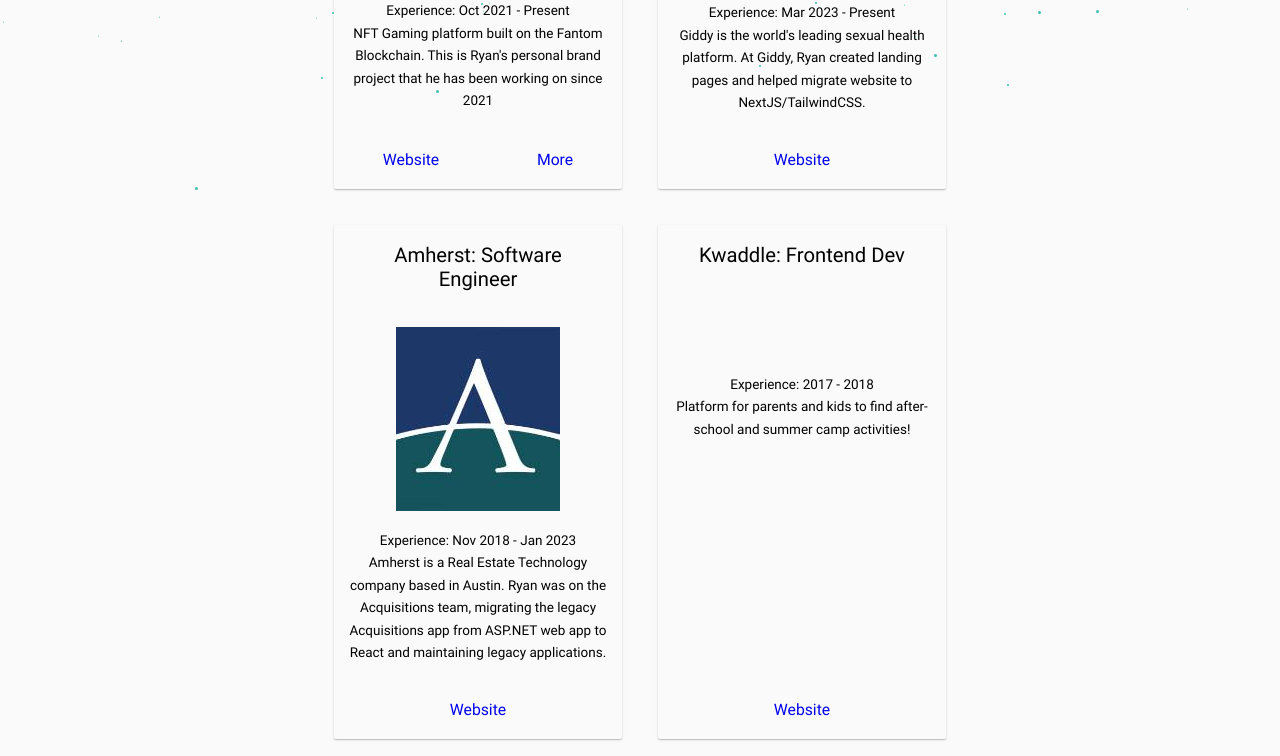
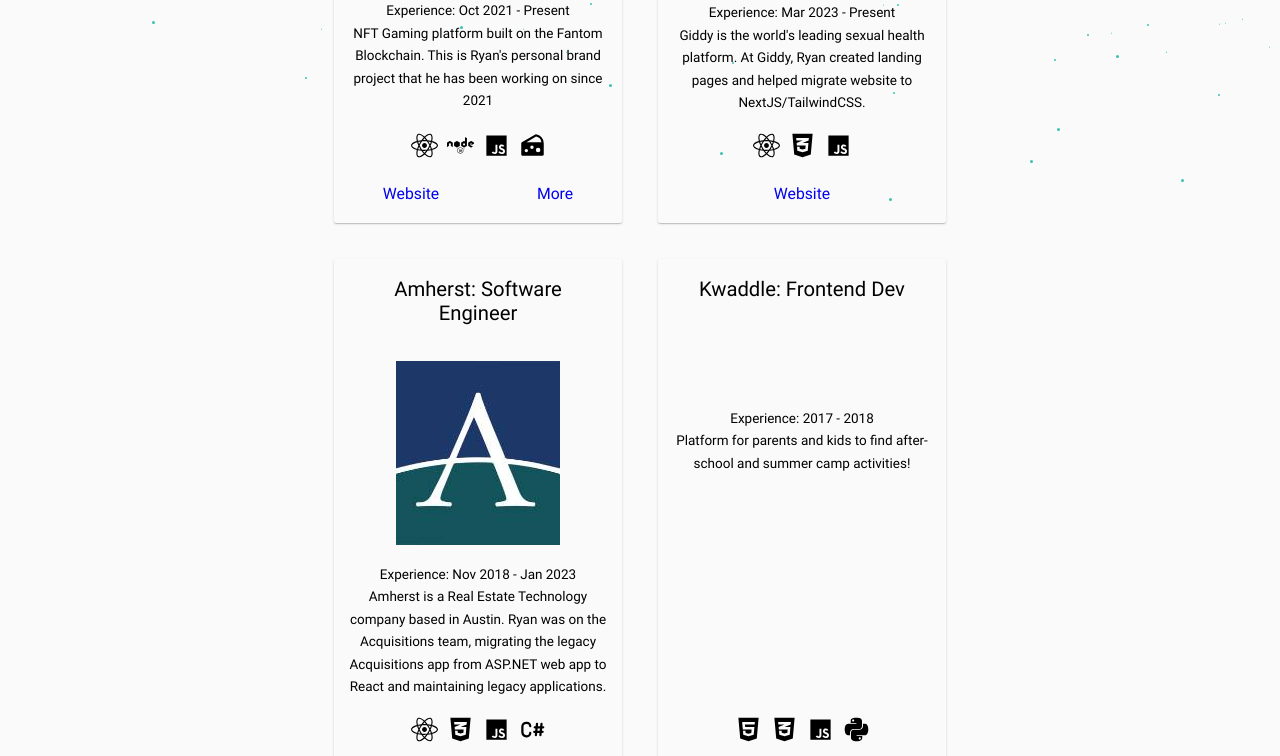
Before and after one commit to Rhyngoh/Portfolio, a React (Create React App) app: page / in a window 1280 px wide. Shown: the part 2031-2787 px from the top of the page. Built offline with nearby package versions, Linux system fonts and the light colour scheme.

Commit message:
add icons

```diff
--- a/src/pages/PortfolioPage/portfolio-items.js
+++ b/src/pages/PortfolioPage/portfolio-items.js
@@ -2,7 +2,9 @@
 import Amherst from "./../../images/Amherst.jpg";
 import Giddy from "./../../images/Giddy.jpg";
 import Mowse from "./../../images/Mowse.PNG";
-
+import { FaReact, FaCss3Alt, FaHtml5, FaPython, FaNode } from "react-icons/fa";
+import { BiLogoJavascript, BiSolidCheese } from "react-icons/bi";
+import { TbBrandCSharp } from "react-icons/tb";
 const portfolioItems = [
   {
     name: "mowse",
@@ -18,9 +20,10 @@
           </div>
         </div>
         <div className="portfolio-item__icon">
-          <i className="fab fa-react"></i>
-          <i className="fab fa-css3"></i>
-          <i className="fab fa-js"></i>
+          <FaReact />
+          <FaNode />
+          <BiLogoJavascript />
+          <BiSolidCheese />
         </div>
         <div className="portfolio-item__links">
           <a
@@ -56,9 +59,9 @@
           </div>
         </div>
         <div className="portfolio-item__icon">
-          <i className="fab fa-react"></i>
-          <i className="fab fa-css3"></i>
-          <i className="fab fa-js"></i>
+          <FaReact />
+          <FaCss3Alt />
+          <BiLogoJavascript />
         </div>
         <div className="portfolio-item__links">
           <a
@@ -87,9 +90,10 @@
           </div>
         </div>
         <div className="portfolio-item__icon">
-          <i className="fab fa-react"></i>
-          <i className="fab fa-css3"></i>
-          <i className="fab fa-js"></i>
+          <FaReact />
+          <FaCss3Alt />
+          <BiLogoJavascript />
+          <TbBrandCSharp />
         </div>
         <div className="portfolio-item__links">
           <a
@@ -116,10 +120,10 @@
           </div>
         </div>
         <div className="portfolio-item__icon">
-          <i className="fab fa-html5"></i>
-          <i className="fab fa-css3"></i>
-          <i className="fab fa-js"></i>
-          <i className="fab fa-python"></i>
+          <FaHtml5 />
+          <FaCss3Alt />
+          <BiLogoJavascript />
+          <FaPython />
         </div>
         <div className="portfolio-item__links">
           <a
--- a/src/pages/ProjectPage/ProjectPage.js
+++ b/src/pages/ProjectPage/ProjectPage.js
@@ -12,12 +12,15 @@
   return (
     <div className="project-page" style={{ backgroundColor: bgPrimary }}>
       <div className="content-grid">
-        <h1 style={{ color: colorPrimary }}>UT Coding Bootcamp Projects</h1>
+        <h1 style={{ color: colorPrimary }}>Projects</h1>
         <div className="portfolio-wrapper">
           <style jsx="true">
             {`
               .portfolio-item {
                 background-color: ${colorPrimary};
+                color: ${textAlternate};
+              }
+              .portfolio-item > img {
                 color: ${textAlternate};
               }
               .portfolio-item a {
--- a/src/pages/ProjectPage/project-items.js
+++ b/src/pages/ProjectPage/project-items.js
@@ -1,86 +1,163 @@
-import React from 'react';
+import React from "react";
+import inspireden from "./../../images/inspireden.svg";
+import { FaReact } from "react-icons/fa";
+import { BiLogoJavascript } from "react-icons/bi";
+import { TbBrandNextjs, TbBrandOpenai } from "react-icons/tb";
 
-const projectItems = [{
-  name: 'hot-words',
-  render: (
-    <div className='portfolio-item'>
-      <div className='portfolio-item__title'>
-        Hot Words
+const projectItems = [
+  {
+    name: "InspirEden",
+    render: (
+      <div className="portfolio-item">
+        <div className="portfolio-item__title">InspirEden</div>
+        <img src={inspireden} alt="InspirEden" className="portfolio-item__img" />
+        <div className="portfolio-item__desc">
+          NextJS App using EdenAI API to generate inspirational images
+        </div>
+        <div className="portfolio-item__icon">
+          <FaReact />
+          <TbBrandNextjs />
+          <TbBrandOpenai />
+          <BiLogoJavascript />
+        </div>
+        <div className="portfolio-item__links">
+          <a
+            target="_blank"
+            rel="noopener noreferrer"
+            href="https://inspireden.vercel.app/"
+          >
+            Website
+          </a>
+          <a
+            target="_blank"
+            rel="noopener noreferrer"
+            href="https://github.com/Rhyngoh/Inspireden"
+          >
+            Github
+          </a>
+        </div>
       </div>
-      <div className='portfolio-item__desc'>
-        1-week coding challenge: Race your friends to type the most words!
-      </div>
-      <div className='portfolio-item__icon'>
-        <i className="fab fa-js"></i>
-        <i className="fas fa-database"></i>
-      </div>
-      <div className='portfolio-item__links'>
-        <a target="_blank" rel="noopener noreferrer" href="https://hotwords-1dcd8.firebaseapp.com/">Play</a>
-        <a target="_blank" rel="noopener noreferrer" href="https://github.com/Rhyngoh/HotWords">More</a>
-      </div>
-    </div>
-  )
-}, {
-  name: 'nyt-article-scrubber',
-  render: (
-    <div className='portfolio-item'>
-      <div className='portfolio-item__title'>
-        NYT Article Scrubber
-      </div>
-      <div className='portfolio-item__desc'>
-        SPA using React, React-router, Express, Node
-      </div>
-      <div className='portfolio-item__icon'>
-        <i className="fab fa-js"></i>
-        <i className="fab fa-react"></i>
-      </div>
-      <div className='portfolio-item__links'>
-        {/* <a target="_blank" rel="noopener noreferrer" href="https://warm-depths-86835.herokuapp.com/#/">Try it!</a> */}
-        <a target="_blank" rel="noopener noreferrer" href="https://github.com/Rhyngoh/NYTReact">More</a>
-      </div>
-    </div>
-  )
-}, {
-  name: 'yum-yum-recipes',
-  render: (
-    <div className='portfolio-item'>
-      <div className='portfolio-item__title'>
-        Yum-Yum Recipes: Backend Dev
-      </div>
-      <div className='portfolio-item__desc'>
-        Fullstack application using Node, Express, MySQL, Sequelize. Find recipes and create a shopping list.
-      </div>
-      <div className='portfolio-item__icon'>
-        <i className="fab fa-html5"></i>
-        <i className="fab fa-css3"></i>
-        <i className="fab fa-js"></i>
-      </div>
-      <div className='portfolio-item__links'>
-        {/* <a target="_blank" rel="noopener noreferrer" href="http://yum-yumrecipes.herokuapp.com/">Website</a> */}
-        <a target="_blank" rel="noopener noreferrer" href="https://github.com/Rhyngoh/ProjectDionysus">More</a>
-      </div>
-    </div>
-  )
-}, {
-  name: 'map-your-life',
-  render: (
-    <div className='portfolio-item'>
-      <div className='portfolio-item__title'>
-        Map Your Life: Fullstack Dev
-      </div>
-      <div className='portfolio-item__desc'>
-        First Project of Coding Bootcamp using AJAX, Firebase, Google Maps API, and Foursquare API to find restaurants near you.
-      </div>
-      <div className='portfolio-item__icon'>
-        <i className="fab fa-js"></i>
-        <i className="fab fa-foursquare"></i>
-      </div>
-      <div className='portfolio-item__links'>
-        <a target="_blank" rel="noopener noreferrer" href="https://rhyngoh.github.io/ProjectPrometheus/">Website</a>
-        <a target="_blank" rel="noopener noreferrer" href="https://github.com/Rhyngoh/ProjectPrometheus">More</a>
-      </div>
-    </div>
-  )
-}]
+    ),
+  },
+  // {
+  //   name: "hot-words",
+  //   render: (
+  //     <div className="portfolio-item">
+  //       <div className="portfolio-item__title">Hot Words</div>
+  //       <div className="portfolio-item__desc">
+  //         1-week coding challenge: Race your friends to type the most words!
+  //       </div>
+  //       <div className="portfolio-item__icon">
+  //         <i className="fab fa-js"></i>
+  //         <i className="fas fa-database"></i>
+  //       </div>
+  //       <div className="portfolio-item__links">
+  //         <a
+  //           target="_blank"
+  //           rel="noopener noreferrer"
+  //           href="https://hotwords-1dcd8.firebaseapp.com/"
+  //         >
+  //           Play
+  //         </a>
+  //         <a
+  //           target="_blank"
+  //           rel="noopener noreferrer"
+  //           href="https://github.com/Rhyngoh/HotWords"
+  //         >
+  //           More
+  //         </a>
+  //       </div>
+  //     </div>
+  //   ),
+  // },
+  // {
+  //   name: "nyt-article-scrubber",
+  //   render: (
+  //     <div className="portfolio-item">
+  //       <div className="portfolio-item__title">NYT Article Scrubber</div>
+  //       <div className="portfolio-item__desc">
+  //         SPA using React, React-router, Express, Node
+  //       </div>
+  //       <div className="portfolio-item__icon">
+  //         <i className="fab fa-js"></i>
+  //         <i className="fab fa-react"></i>
+  //       </div>
+  //       <div className="portfolio-item__links">
+  //         {/* <a target="_blank" rel="noopener noreferrer" href="https://warm-depths-86835.herokuapp.com/#/">Try it!</a> */}
+  //         <a
+  //           target="_blank"
+  //           rel="noopener noreferrer"
+  //           href="https://github.com/Rhyngoh/NYTReact"
+  //         >
+  //           More
+  //         </a>
+  //       </div>
+  //     </div>
+  //   ),
+  // },
+  // {
+  //   name: "yum-yum-recipes",
+  //   render: (
+  //     <div className="portfolio-item">
+  //       <div className="portfolio-item__title">
+  //         Yum-Yum Recipes: Backend Dev
+  //       </div>
+  //       <div className="portfolio-item__desc">
+  //         Fullstack application using Node, Express, MySQL, Sequelize. Find
+  //         recipes and create a shopping list.
+  //       </div>
+  //       <div className="portfolio-item__icon">
+  //         <i className="fab fa-html5"></i>
+  //         <i className="fab fa-css3"></i>
+  //         <i className="fab fa-js"></i>
+  //       </div>
+  //       <div className="portfolio-item__links">
+  //         {/* <a target="_blank" rel="noopener noreferrer" href="http://yum-yumrecipes.herokuapp.com/">Website</a> */}
+  //         <a
+  //           target="_blank"
+  //           rel="noopener noreferrer"
+  //           href="https://github.com/Rhyngoh/ProjectDionysus"
+  //         >
+  //           More
+  //         </a>
+  //       </div>
+  //     </div>
+  //   ),
+  // },
+  // {
+  //   name: "map-your-life",
+  //   render: (
+  //     <div className="portfolio-item">
+  //       <div className="portfolio-item__title">
+  //         Map Your Life: Fullstack Dev
+  //       </div>
+  //       <div className="portfolio-item__desc">
+  //         First Project of Coding Bootcamp using AJAX, Firebase, Google Maps
+  //         API, and Foursquare API to find restaurants near you.
+  //       </div>
+  //       <div className="portfolio-item__icon">
+  //         <i className="fab fa-js"></i>
+  //         <i className="fab fa-foursquare"></i>
+  //       </div>
+  //       <div className="portfolio-item__links">
+  //         <a
+  //           target="_blank"
+  //           rel="noopener noreferrer"
+  //           href="https://rhyngoh.github.io/ProjectPrometheus/"
+  //         >
+  //           Website
+  //         </a>
+  //         <a
+  //           target="_blank"
+  //           rel="noopener noreferrer"
+  //           href="https://github.com/Rhyngoh/ProjectPrometheus"
+  //         >
+  //           More
+  //         </a>
+  //       </div>
+  //     </div>
+  //   ),
+  // },
+];
 
 export default projectItems;
```
Also changed, not shown: src/images/inspireden.svg (added).
